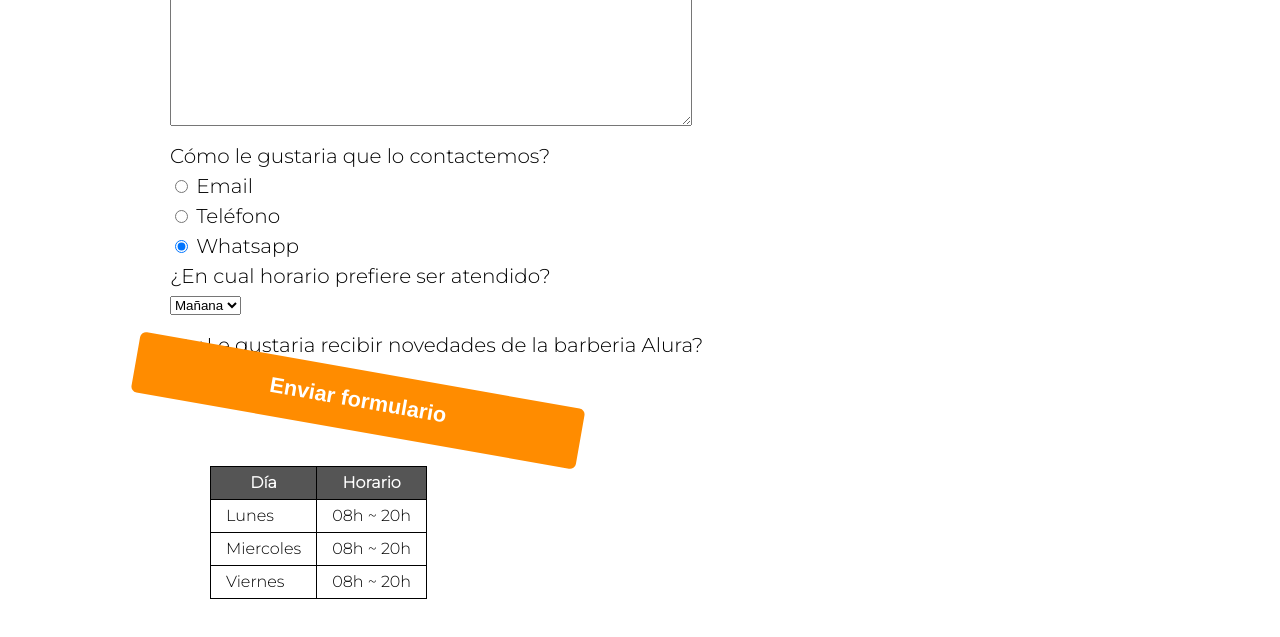
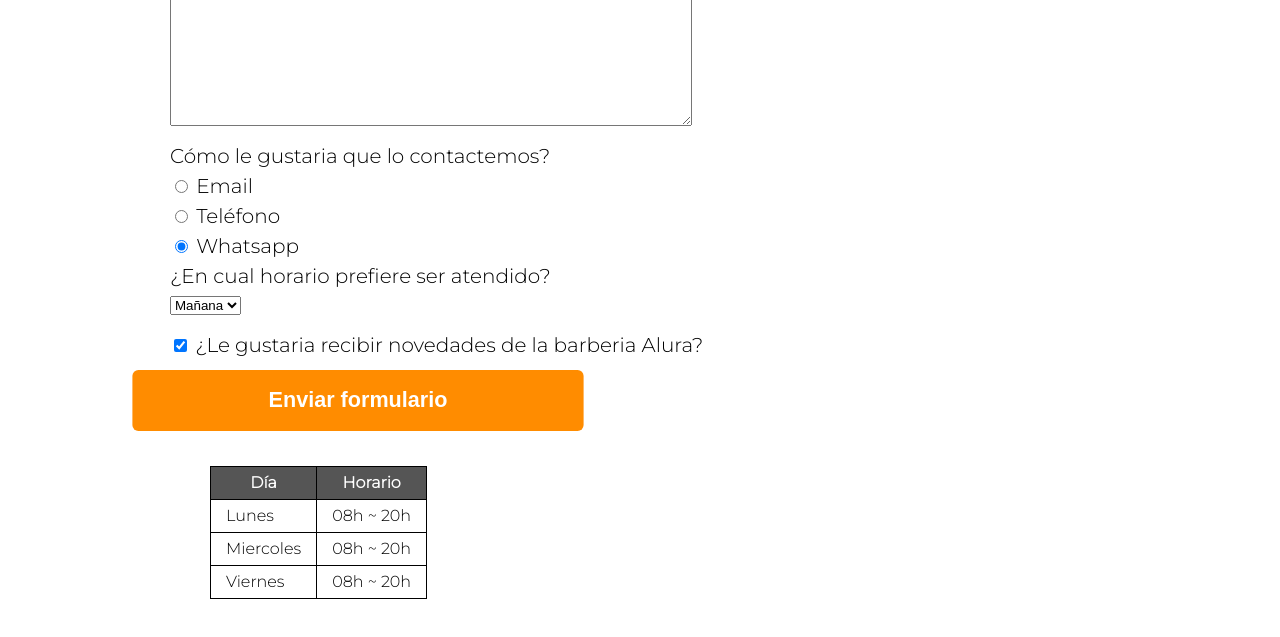
Before and after one commit to Alexhenao99/Barberia-Alura-Ejercicio, a plain HTML site: page src/Contacto/Contactos.html in a window 1280 px wide. In both pictures the pointer is over the input "Enviar formulario". Shown: the part 676-1313 px from the top of the page. Drawn offline with Linux system fonts and the light colour scheme.

Commit message:
Actualizacion-rotacion-boton

```diff
--- a/src/Contacto/Contactos.css
+++ b/src/Contacto/Contactos.css
@@ -78,7 +78,7 @@ form label, form legend{
 
 .enviar:hover{
     background-color: darkorange;
-    transform: scale(1.2) rotate(10deg);
+    transform: scale(1.2);
 }
 
 table{
```
